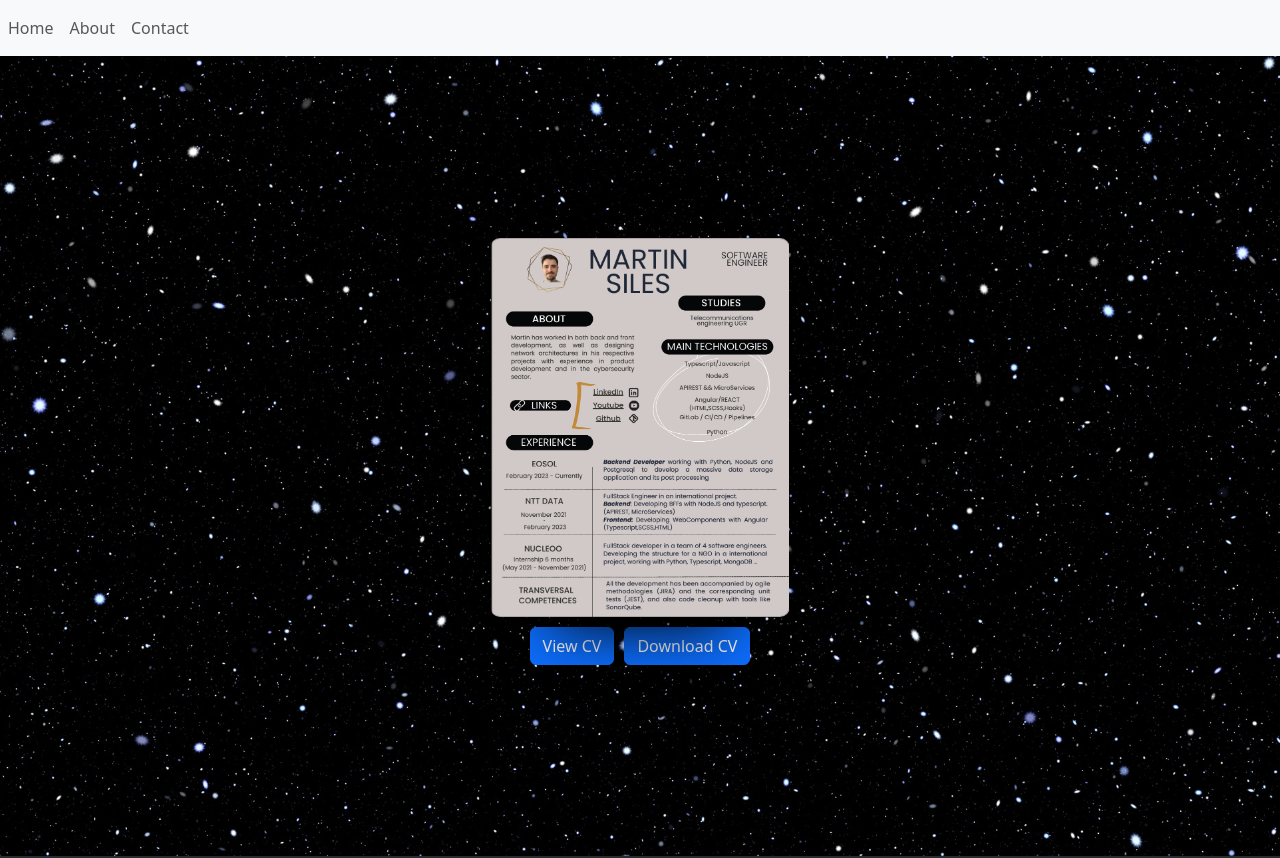
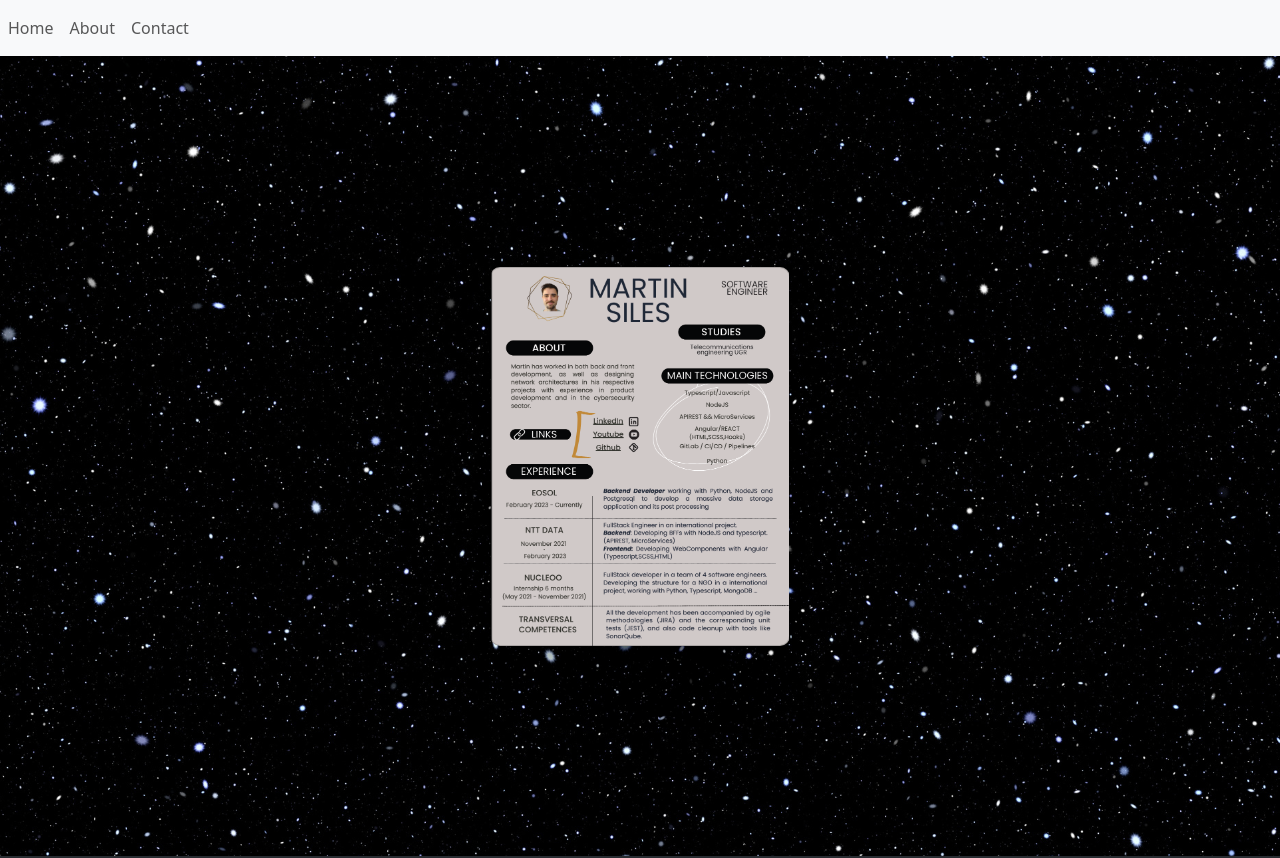
Before and after one commit to Martinsr99/PortFolio, an Angular app: page /about in a window 1280 px wide. Shown: the top 858 px of the page. Built offline with nearby package versions, Linux system fonts and the light colour scheme.

Commit message:
feat: Add first styles to buttons in CV

```diff
--- a/src/app/pages/about/about.component.html
+++ b/src/app/pages/about/about.component.html
@@ -1,11 +1,12 @@
 <div class="card CV-card" *ngIf="!pdfShown; else pdfViewer">
-</div>
-<div class="card-footer">
-  <div class="button-container">
-    <button class="btn btn-primary" [disabled]="pdfLoaded" (click)="viewCV()" style="margin-right: 10px;">View CV</button>
-    <button class="btn btn-primary" (click)="downloadCV()">Download CV</button>
+  <div class="card-footer">
+    <div class="button-container">
+      <button class="btn" [disabled]="pdfLoaded" (click)="viewCV()">View CV</button>
+      <button class="btn" (click)="downloadCV()">Download CV</button>
+    </div>
   </div>
 </div>
+
 
 <ng-template #pdfViewer>
   <div class="pdf-container">
--- a/src/styles.css
+++ b/src/styles.css
@@ -176,6 +176,56 @@
 .card0:hover .fa {
   opacity: 1;
 }
+.CV-card {
+  position: relative;
+  background: url("./assets/imagen.png");
+  background-size: cover;
+  background-position: center;
+  background-repeat: no-repeat;
+}
+
+.CV-card::before {
+  content: '';
+  position: absolute;
+  top: 0;
+  left: 0;
+  width: 100%;
+  height: 100%;
+  background-color: black;
+  opacity: 0;
+  transition: opacity 0.3s;
+}
+
+.CV-card:hover::before {
+  opacity: 0.5; /* Adjust the opacity value as desired */
+}
+
+.CV-card .card-footer {
+  position: absolute;
+  bottom: 40%;
+  left: 0;
+  width: 100%;
+  opacity: 0;
+  transition: opacity 0.3s;
+}
+
+.CV-card:hover .card-footer {
+  opacity: 1;
+}
+
+.CV-card .card-footer .button-container {
+  display: flex;
+  justify-content: center;
+  margin-top: 10px;
+}
+
+.CV-card .card-footer button {
+  margin-right: 10px;
+}
+
+
+
+
 h2 {
   font-family: 'Helvetica Neue', Helvetica, Arial, sans-serif;
   color: #fff;
@@ -393,21 +443,14 @@ margin-bottom: 20px;
   color: black;
 }
 
-.CV-card {
-  background: url("./assets/imagen.png");
-  background-size: cover;
-  background-position: center;
-  background-repeat: no-repeat;
-}
-
-.card-footer {
-  display: flex;
-  justify-content: center;
-  gap: 10px;
-}
-
 .button-container {
   display: flex;
   flex-wrap: wrap;
   margin: 10px;
 }
+
+.btn {
+  border-radius: 20px;
+  background-color: grey;
+  color: white;
+}
```
